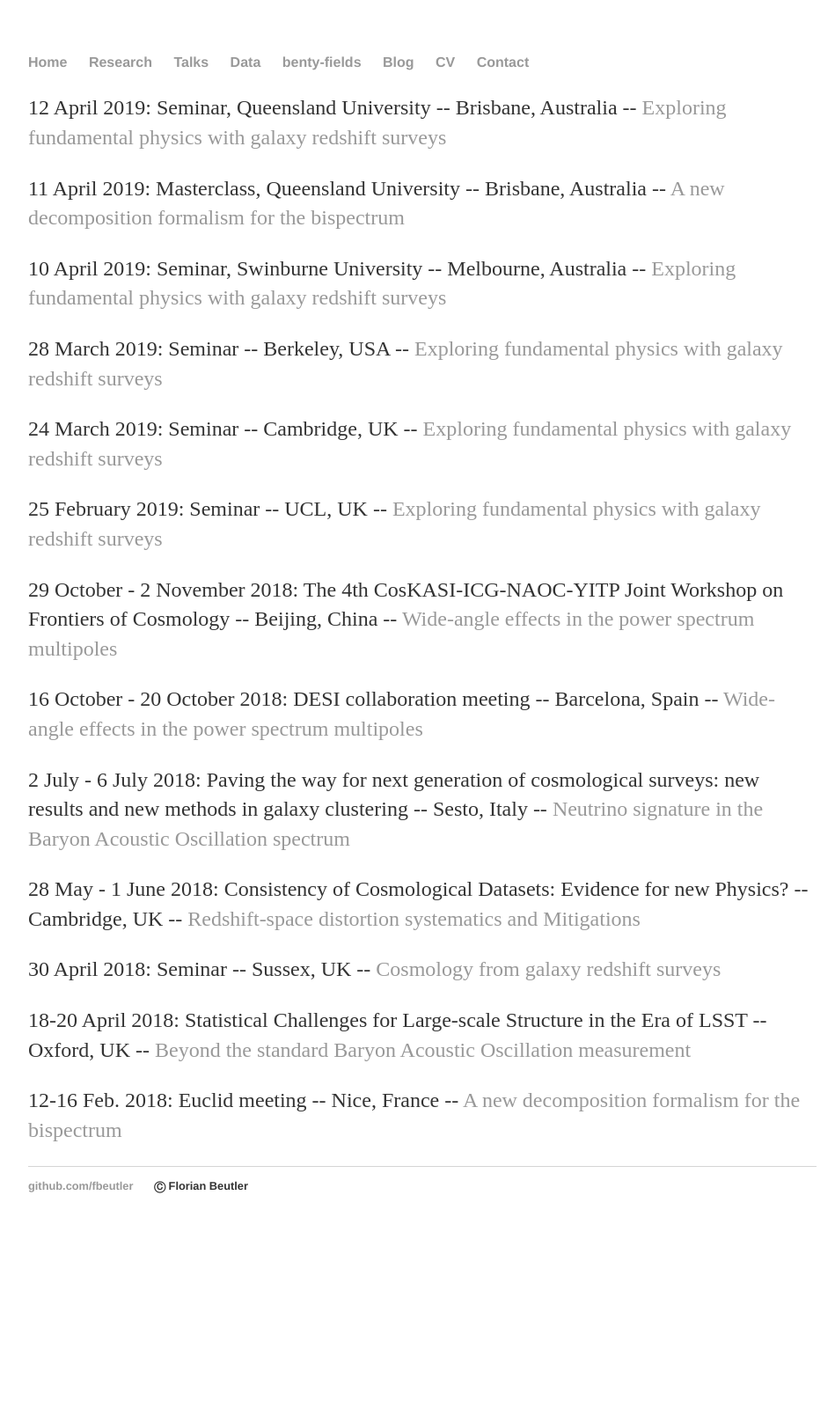
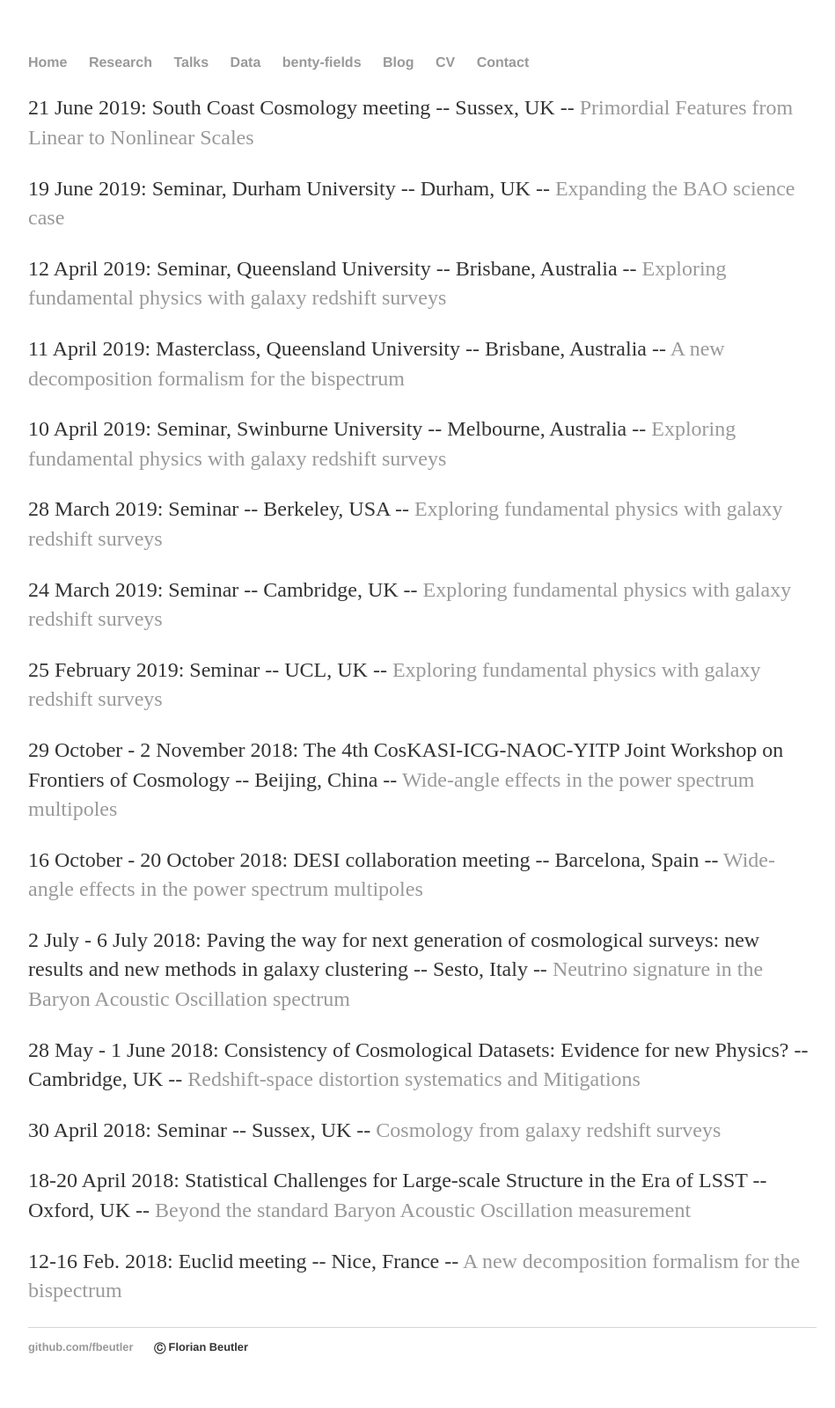
Before and after one commit to fbeutler/fbeutler.github.io, a Jekyll site: the page built from talks/talks.html, in a window 1280 px wide. Shown: the whole page at 88% size, without its empty margins (160-1109 px from the left). Built offline with Jekyll 4.4.1, drawn with Linux system fonts in a browser that asks for light colours; before the commit the page ends 1417 px from its top, so only the background shows below that.

Commit message:
Update talks.html

```diff
--- a/talks/talks.html
+++ b/talks/talks.html
@@ -4,6 +4,12 @@ title: My talks
 ---
 
 <div id="talks">
+  <p>
+     21 June 2019: South Coast Cosmology meeting -- Sussex, UK -- <a href='/static/South_Coast_Cosmology_2019.pdf' target="_blank">Primordial Features from Linear to Nonlinear Scales</a>
+  </p>
+  <p>
+     19 June 2019: Seminar, Durham University -- Durham, UK -- <a href='/static/Durham_2019.pdf' target="_blank">Expanding the BAO science case</a>
+  </p>
   <p>
      12 April 2019: Seminar, Queensland University -- Brisbane, Australia -- <a href='/static/Brisbane_2019.pdf' target="_blank">Exploring fundamental physics with galaxy redshift surveys</a>
   </p>
```
